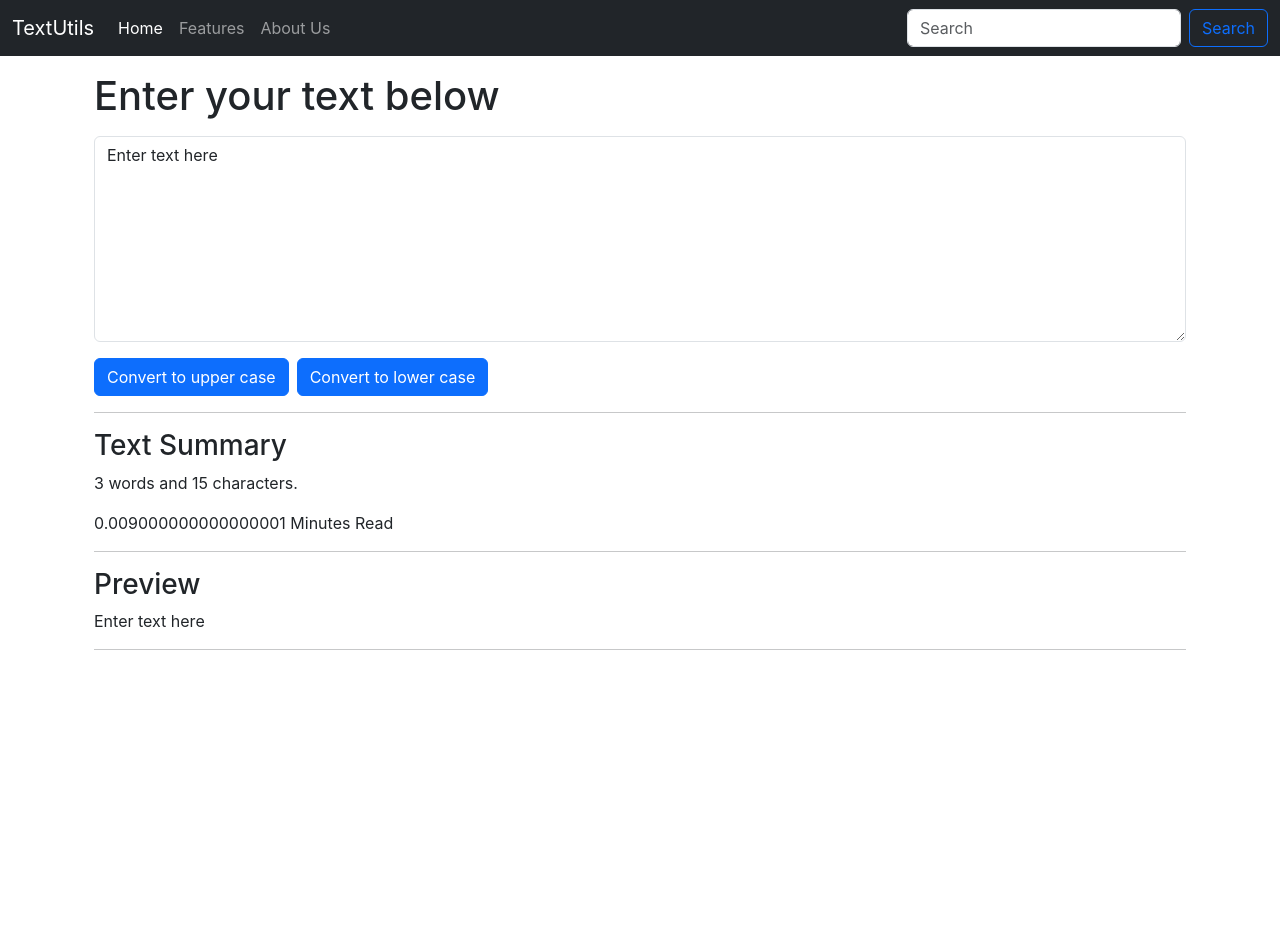
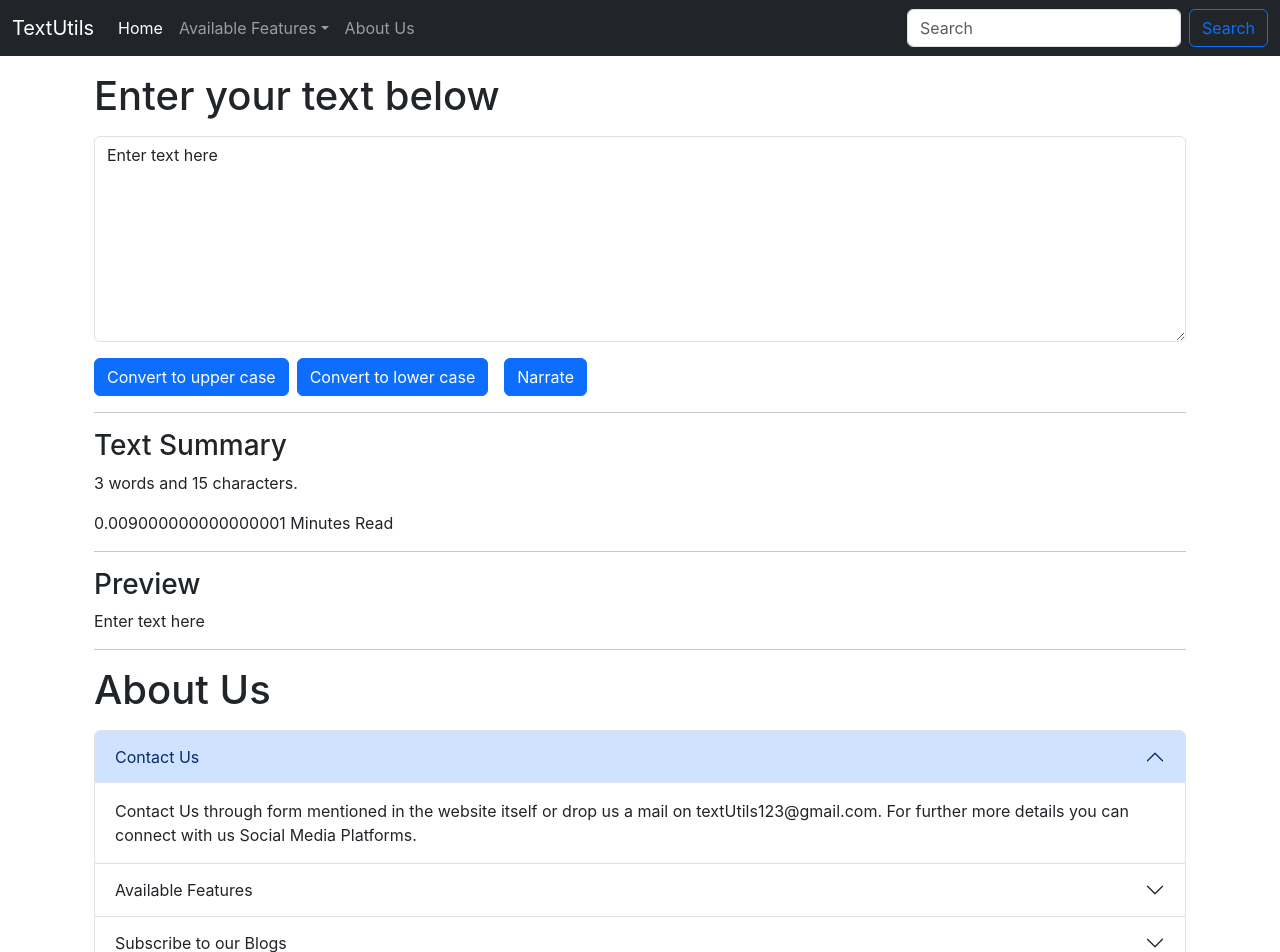
Before and after one commit to jaismeenMehra/TextUtils, a React (Create React App) app: page / in a window 1280 px wide. Shown: the top 952 px of the page. Before the commit the page ends 800 px from the top, so only its background shows below. Built offline with nearby package versions, Linux system fonts and the light colour scheme.

Commit message:
About Component Added

```diff
--- a/src/App.js
+++ b/src/App.js
@@ -1,4 +1,5 @@
 import "./App.css";
+import About from "./Components/About";
 import Navbar from "./Components/Navbar";
 import TextForm from "./Components/TextForm";
 
@@ -11,6 +12,7 @@ function App() {
       <div className="bg">
         <div className="container">
           <TextForm heading="Enter your text below" />
+          <About/>
         </div>
       </div>
     </>
--- /dev/null
+++ b/src/Components/About.js
@@ -0,0 +1,82 @@
+import React from "react";
+
+export default function About() {
+  return (
+    <div className="container">
+      <h1 className="my-3">About Us</h1>
+      <div className="accordion" id="accordionExample">
+        <div className="accordion-item">
+          <h2 className="accordion-header">
+            <button
+              className="accordion-button"
+              type="button"
+              data-bs-toggle="collapse"
+              data-bs-target="#collapseOne"
+              aria-expanded="true"
+              aria-controls="collapseOne"
+            >
+              Contact Us
+            </button>
+          </h2>
+          <div
+            id="collapseOne"
+            className="accordion-collapse collapse show"
+            data-bs-parent="#accordionExample"
+          >
+            <div className="accordion-body">
+              Contact Us through form mentioned in the website itself or drop us a mail on textUtils123@gmail.com.
+              For further more details you can connect with us Social Media Platforms.
+            </div>
+          </div>
+        </div>
+        <div className="accordion-item">
+          <h2 className="accordion-header">
+            <button
+              className="accordion-button collapsed"
+              type="button"
+              data-bs-toggle="collapse"
+              data-bs-target="#collapseTwo"
+              aria-expanded="false"
+              aria-controls="collapseTwo"
+            >
+              Available Features
+            </button>
+          </h2>
+          <div
+            id="collapseTwo"
+            className="accordion-collapse collapse"
+            data-bs-parent="#accordionExample"
+          >
+            <div className="accordion-body">
+              TextUtils is providing different feature to analyze and optimize text. Try our features such as :
+              text to voice, Lower Case to Upper Case and many maore.
+            </div>
+          </div>
+        </div>
+        <div className="accordion-item">
+          <h2 className="accordion-header">
+            <button
+              className="accordion-button collapsed"
+              type="button"
+              data-bs-toggle="collapse"
+              data-bs-target="#collapseThree"
+              aria-expanded="false"
+              aria-controls="collapseThree"
+            >
+              Subscribe to our Blogs
+            </button>
+          </h2>
+          <div
+            id="collapseThree"
+            className="accordion-collapse collapse"
+            data-bs-parent="#accordionExample"
+          >
+            <div className="accordion-body">
+              Subscribe to our blogs website to stay updated with latest technologies and to explore more about different tech stacks. We also provide study material  in an organized way for proper placement preparation.
+            </div>
+          </div>
+        </div>
+      </div>
+    </div>
+  );
+}
--- a/src/Components/Navbar.js
+++ b/src/Components/Navbar.js
@@ -27,13 +27,42 @@ export default function Navbar(props) {
               Home
             </a>
           </li>
+
+
+          <li className="nav-item dropdown">
+    <a
+      className="nav-link dropdown-toggle"
+      href="/"
+      role="button"
+      data-bs-toggle="dropdown"
+      aria-expanded="false"
+    >
+      Available Features
+    </a>
+    <ul className="dropdown-menu">
+      <li>
+        <a className="dropdown-item" href="/">
+          UpperCase to LowerCase
+        </a>
+      </li>
+      <li>
+        <a className="dropdown-item" href="/">
+          LowerCase to UpperCase
+        </a>
+      </li>
+
+      <li>
+        <a className="dropdown-item" href="/">
+          Text to Voice
+        </a>
+      </li>
+    </ul>
+  </li>
+
+
           <li className="nav-item">
-            <a className="nav-link" href="/">
-              Features
-            </a>
-          </li>
-          <li className="nav-item">
-            <a className="nav-link" href="/">
+            <a className="nav-link" href="/
+            ">
               {props.about}
             </a>
           </li>
--- a/src/Components/TextForm.js
+++ b/src/Components/TextForm.js
@@ -9,6 +9,13 @@ export default function TextForm(props) {
     let newText = text.toLowerCase();
     setText(newText);
   };
+
+
+  const narrate = () => {
+    let msg = new SpeechSynthesisUtterance();
+    msg.text = text;
+    window.speechSynthesis.speak(msg);
+  }
 
   const handleOnChange = (event) => {
     setText(event.target.value);
@@ -36,6 +43,9 @@ export default function TextForm(props) {
         <button className="btn btn-primary mx-2" onClick={handlelowClick}>
           Convert to lower case
         </button>
+        <button className="btn btn-primary mx-2" onClick={narrate}>
+          Narrate
+        </button>
       </div>
       <div className="container my-3">
         <hr />
```
